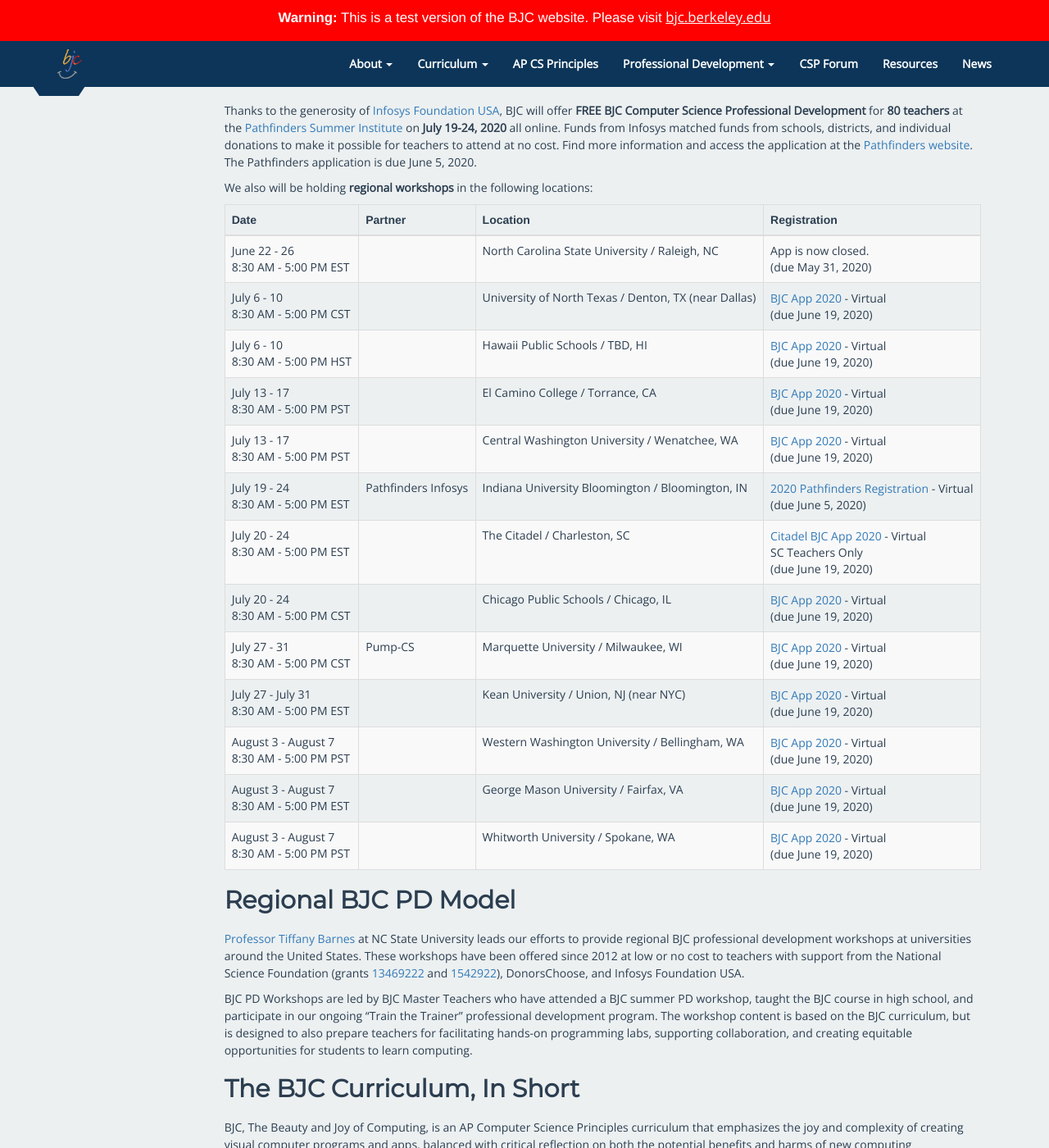
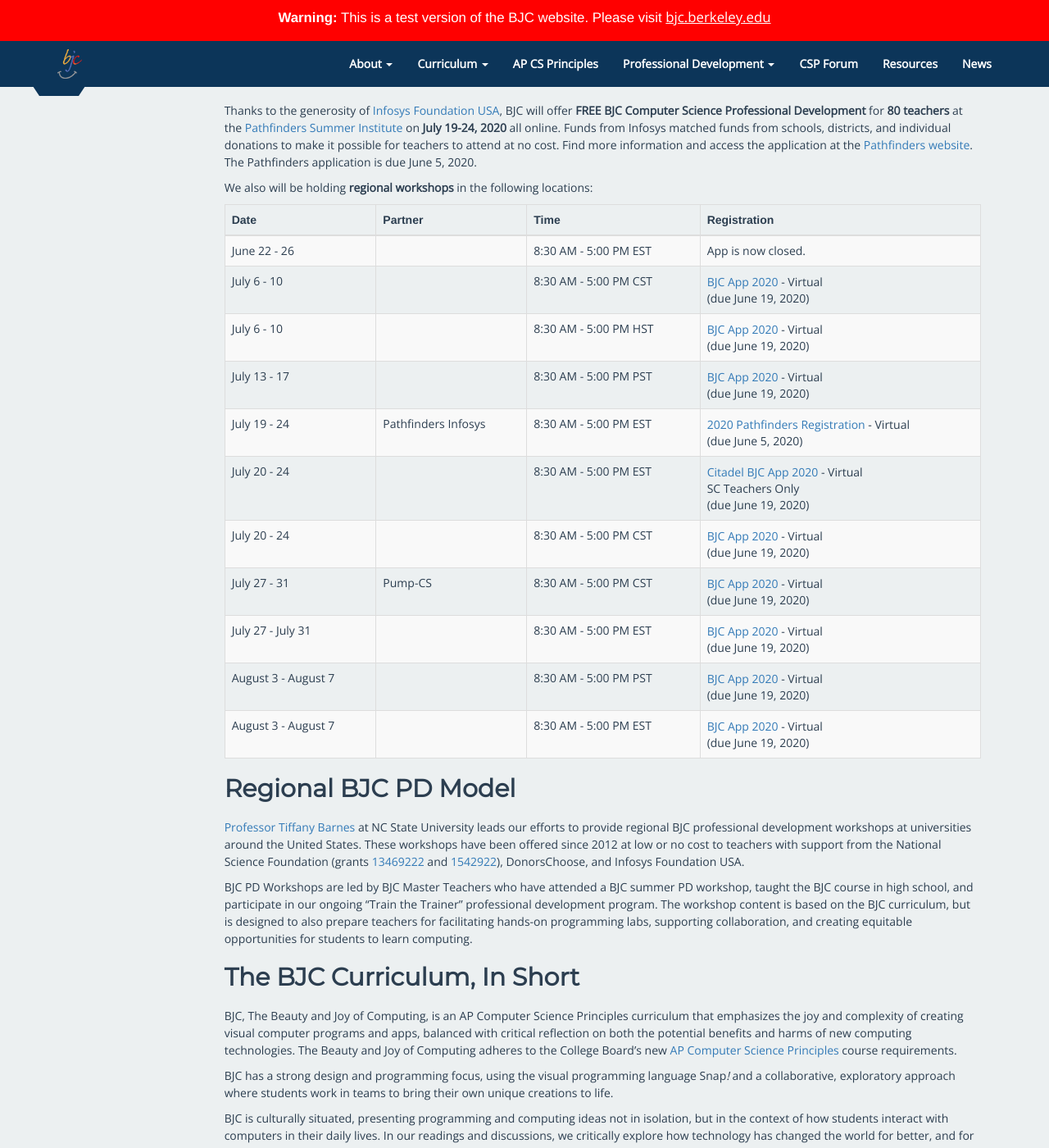
Before and after one commit to beautyjoy/beautyjoy.github.io, a Jekyll site: the page built from summer-pd/index.md, in a window 1280 px wide and 1400 px high, scrolled down 503 px. Shown: the whole window at 82% size. Built offline with Jekyll 4.4.1, drawn with Linux system fonts in a browser that asks for light colours.

Commit message:
consolidated pd times

```diff
--- a/summer-pd/index.md
+++ b/summer-pd/index.md
@@ -59,120 +59,86 @@
   <tr>
     <th scope ="col">Date</th>
 	<th scope ="col">Partner</th>
-    <th scope ="col">Location</th>
+    <th scope ="col">Time</th>
 	<th scope ="col">Registration</th>
   </tr>
 </thead>
 <tbody>
   <tr>
-    <td>June 22 - 26
-	  <br> 8:30 AM - 5:00 PM EST</td>
+    <td>June 22 - 26</td>
     <td></td>
-    <td>North Carolina State University / Raleigh, NC</td>
-	<td>App is now closed.
-	  <br>(due May 31, 2020)</td>
+    <td>8:30 AM - 5:00 PM EST</td>
+	<td>App is now closed.</td>
 
   </tr>
   <tr>
-    <td>July 6 - 10
-	    <br> 8:30 AM - 5:00 PM CST</td>
+    <td>July 6 - 10</td>
     <td></td>
-    <td>University of North Texas / Denton, TX (near Dallas)</td>
+    <td>8:30 AM - 5:00 PM CST</td>
 	<td><a href="https://bjc.link/pdapp20">BJC App 2020</a> - Virtual
 	<br>(due June 19, 2020)</td>
   </tr>
   <tr>
-    <td>July 6 - 10
-	    <br> 8:30 AM - 5:00 PM HST</td>
-	<td></td>
-    <td>Hawaii Public Schools / TBD, HI</td>
+    <td>July 6 - 10</td>
+    <td></td>
+    <td>8:30 AM - 5:00 PM HST</td>
 	<td><a href="https://bjc.link/pdapp20">BJC App 2020</a> - Virtual
 	<br>(due June 19, 2020)</td>
   </tr>
   <tr>
-    <td>July 13 - 17
-	    <br> 8:30 AM - 5:00 PM PST</td>
-	<td></td>
-    <td>El Camino College / Torrance, CA</td>
+    <td>July 13 - 17</td>
+    <td></td>
+    <td>8:30 AM - 5:00 PM PST</td>
 	<td><a href="https://bjc.link/pdapp20">BJC App 2020</a> - Virtual
 	<br>(due June 19, 2020)</td>
   </tr>
   <tr>
-    <td>July 13 - 17
-	    <br> 8:30 AM - 5:00 PM PST</td>
-	<td></td>
-    <td>Central Washington University / Wenatchee, WA</td>
-	<td><a href="https://bjc.link/pdapp20">BJC App 2020</a> - Virtual
-	<br>(due June 19, 2020)</td>
+    <td>July 19 - 24</td>
+    <td>Pathfinders Infosys</td>
+    <td>8:30 AM - 5:00 PM EST</td>
+	<td><a href="http://www.infosys.org/infosys-foundation-usa/pathfinders/summer/Pages/index.aspx">2020 Pathfinders Registration</a> - Virtual
+	<br>(due June 5, 2020)</td>
   </tr>
   <tr>
-    <td>July 19 - 24
-	    <br> 8:30 AM - 5:00 PM EST</td>
-	<td>Pathfinders Infosys</td>
-    <td>Indiana University Bloomington / Bloomington, IN</td>
-	<td><a href="http://www.infosys.org/infosys-foundation-usa/pathfinders/summer/Pages/index.aspx">2020 Pathfinders Registration</a> - Virtual
-	<br>(due June 5, 2020)</td>
-		<!--<td>
-		<ol>
-			<li><a href="https://bjc.link/pdapp20">BJC App 2020</a></li>
-			<li><a href="http://www.infosys.org/infosys-foundation-usa/pathfinders/Pages/index.aspx">Pathfinders Registration</a></li>
-		</ol>
-	</td>-->
-  </tr>
-  <tr>
-    <td>July 20 - 24
-	    <br> 8:30 AM - 5:00 PM EST</td>
-	<td></td>
-    <td>The Citadel / Charleston, SC</td>
+    <td>July 20 - 24</td>
+    <td></td>
+    <td>8:30 AM - 5:00 PM EST</td>
 	<td><a href="http://bit.ly/CSPDweek2020">Citadel BJC App 2020</a> - Virtual
 	<br>SC Teachers Only
 	<br>(due June 19, 2020)</td>
   </tr>
   <tr>
-    <td>July 20 - 24
-	    <br> 8:30 AM - 5:00 PM CST</td>
-	<td></td>
-    <td>Chicago Public Schools / Chicago, IL</td>
+    <td>July 20 - 24</td>
+    <td></td>
+    <td>8:30 AM - 5:00 PM CST</td>
 	<td><a href="https://bjc.link/pdapp20">BJC App 2020</a> - Virtual
 	<br>(due June 19, 2020)</td>
   </tr>
   <tr>
-    <td>July 27 - 31
-	    <br> 8:30 AM - 5:00 PM CST</td>
-	<td>Pump-CS</td>
-    <td>Marquette University / Milwaukee, WI</td>
+    <td>July 27 - 31</td>
+    <td>Pump-CS</td>
+    <td>8:30 AM - 5:00 PM CST</td>
 	<td><a href="https://bjc.link/pdapp20">BJC App 2020</a> - Virtual
 	<br>(due June 19, 2020)</td>
   </tr>
   <tr>
-    <td>July 27 - July 31
-	    <br> 8:30 AM - 5:00 PM EST</td>
-	  <td></td>
-    <td>Kean University / Union, NJ (near NYC)</td>
+    <td>July 27 - July 31</td>
+    <td></td>
+    <td>8:30 AM - 5:00 PM EST</td>
 	<td><a href="https://bjc.link/pdapp20">BJC App 2020</a> - Virtual
 	<br>(due June 19, 2020)</td>
   </tr>
   <tr>
-    <td>August 3 - August 7
-	    <br> 8:30 AM - 5:00 PM PST</td>
-	<td></td>
-    <td>Western Washington University / Bellingham, WA</td>
+    <td>August 3 - August 7</td>
+    <td></td>
+    <td>8:30 AM - 5:00 PM PST</td>
 	<td><a href="https://bjc.link/pdapp20">BJC App 2020</a> - Virtual
 	<br>(due June 19, 2020)</td>
   </tr>
   <tr>
-    <td>August 3 - August 7
-	    <br> 8:30 AM - 5:00 PM EST</td>
-	<td></td>
-    <td>George Mason University / Fairfax, VA</td>
-	<td><a href="https://bjc.link/pdapp20">BJC App 2020</a> - Virtual
-	<br>(due June 19, 2020)</td>
-  </tr>
-  <tr>
-    <td>August 3 - August 7
-	    <br> 8:30 AM - 5:00 PM PST</td>
-	<td></td>
-    <td>Whitworth University / Spokane, WA</td>
+    <td>August 3 - August 7</td>
+    <td></td>
+    <td>8:30 AM - 5:00 PM EST</td>
 	<td><a href="https://bjc.link/pdapp20">BJC App 2020</a> - Virtual
 	<br>(due June 19, 2020)</td>
   </tr>
```
